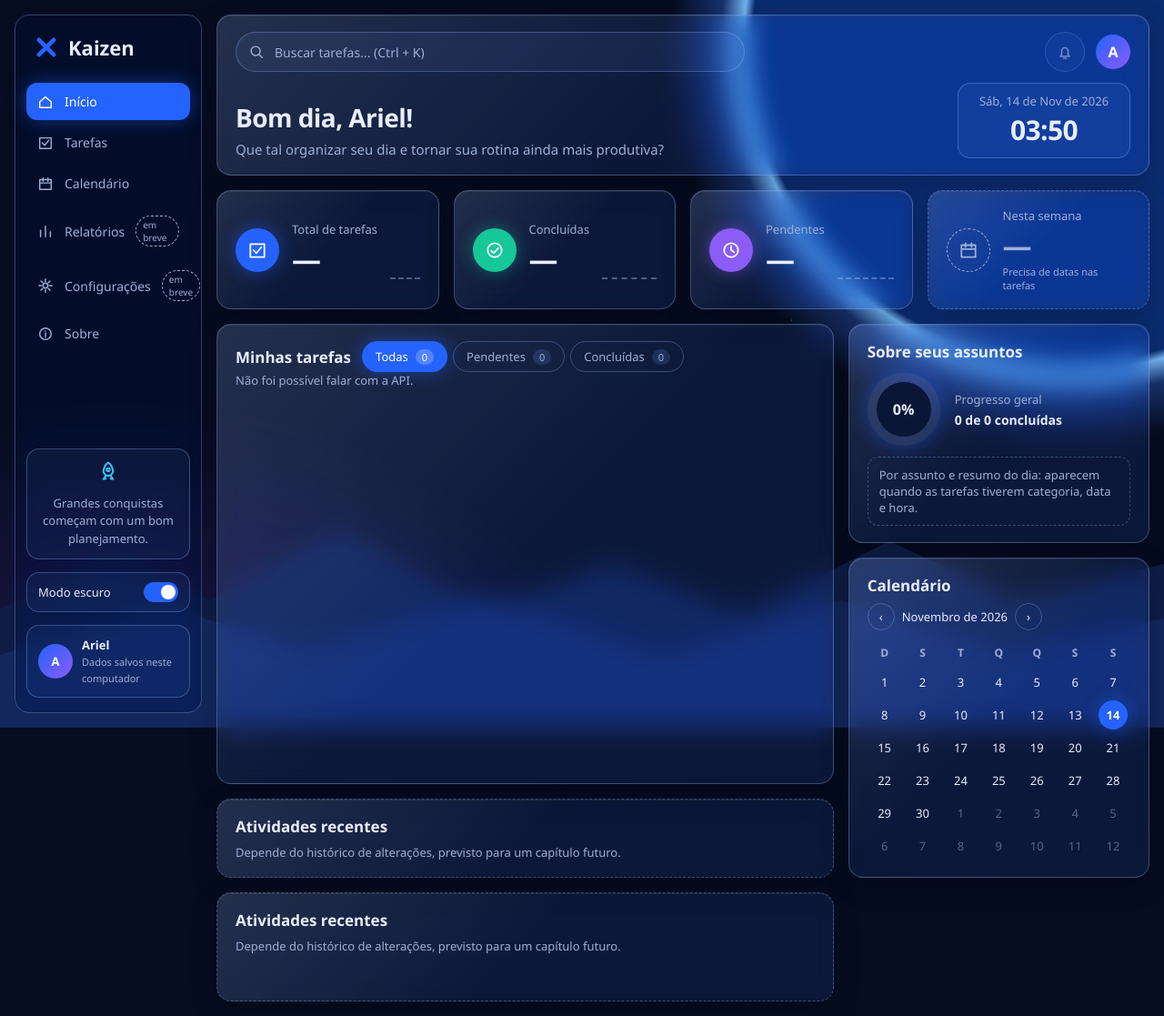
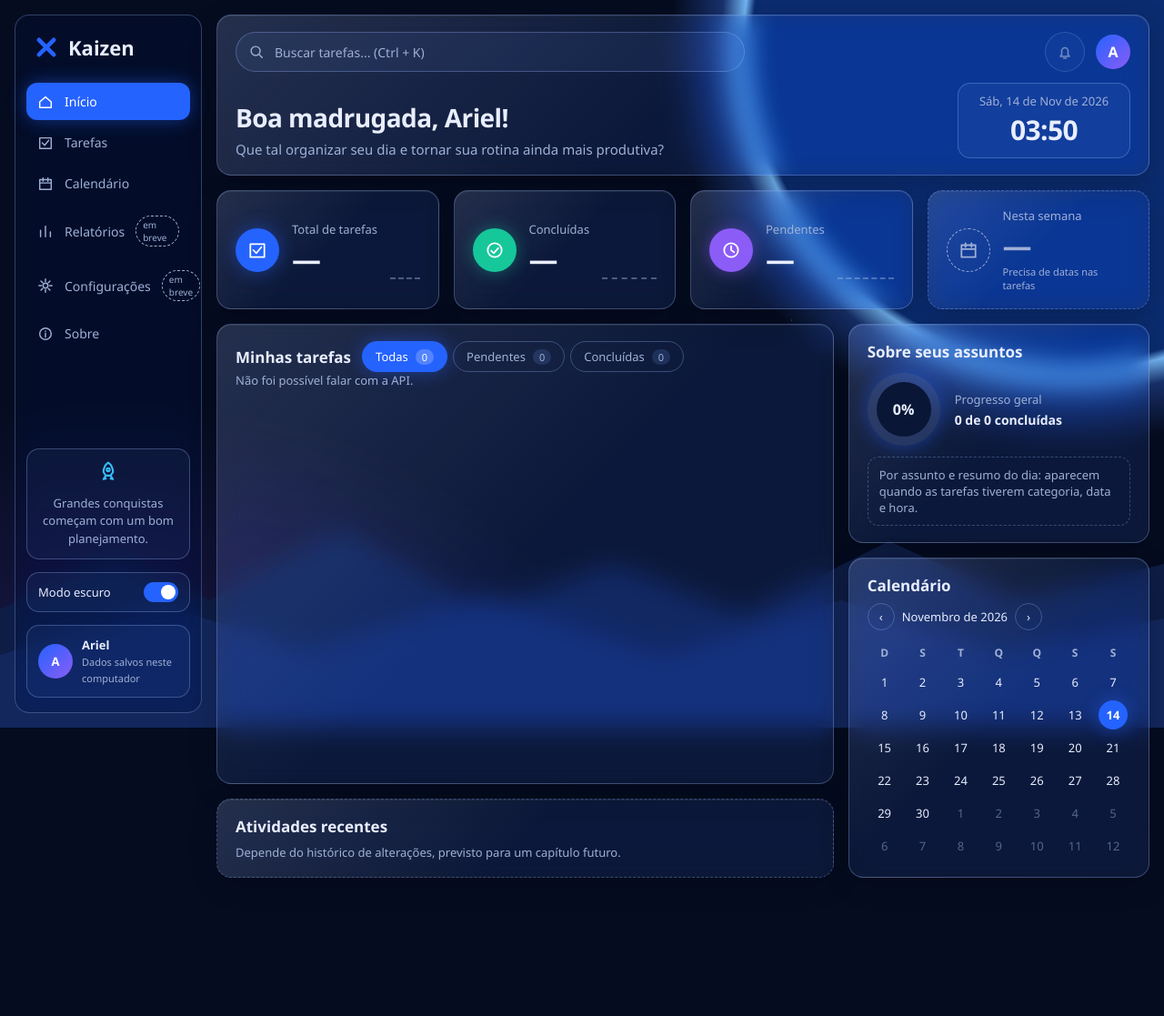
Before and after one commit to Arieldcr/agenda-pessoal, a plain HTML site: page frontend/index.html in a window 1280 px wide. Shown: the whole page at 91% size. After the commit the page ends 981 px from the top, so only its background shows below. Drawn offline with Linux system fonts and the light colour scheme; no server answers.

Commit message:
feat: painel Sobre seus assuntos e layout compacto sem rolagem

```diff
--- a/frontend/app.js
+++ b/frontend/app.js
@@ -59,6 +59,9 @@ const MESES = [
 ];
 
 function saudacaoDaHora(hora) {
+  if (hora < 5) {
+    return "Boa madrugada";
+  }
   if (hora < 12) {
     return "Bom dia";
   }
--- a/frontend/index.html
+++ b/frontend/index.html
@@ -166,10 +166,7 @@
         </section>
       </div>
 
-      <section class="vidro bloco atividades tracejado" aria-labelledby="t-atividades">
-        <h2 id="t-atividades">Atividades recentes</h2>
-        <p>Depende do histórico de alterações, previsto para um capítulo futuro.</p>
-      </section>
+
     </main>
   </div>
 </body>
```
